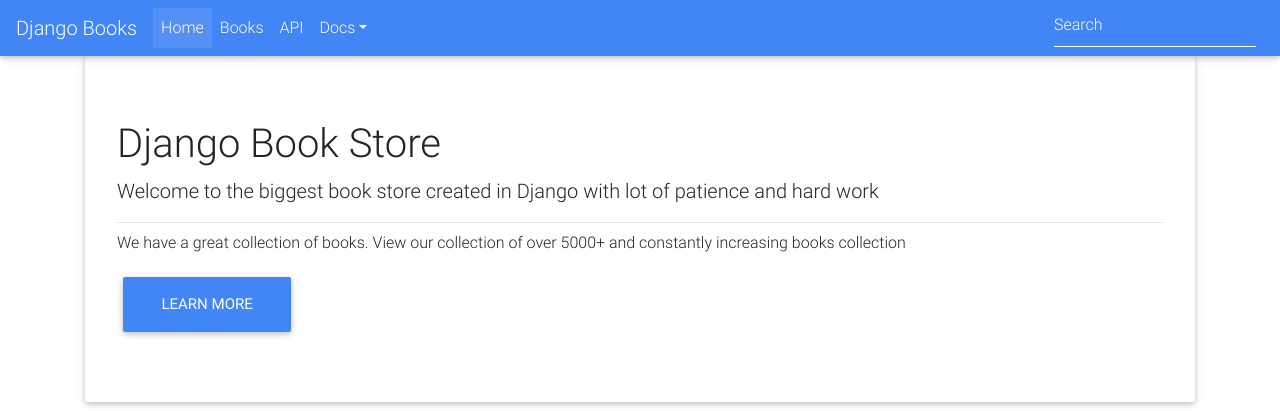
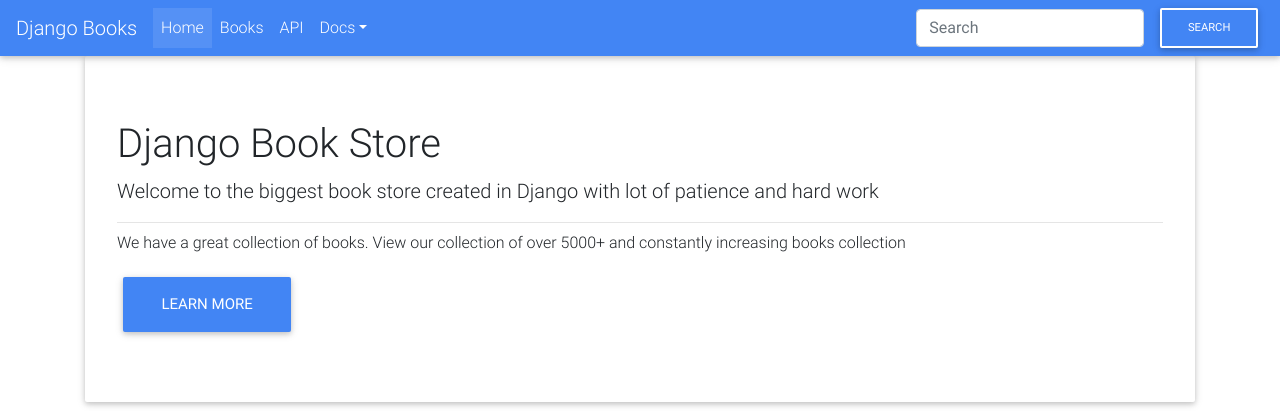
Before and after one commit to Alexmhack/django_books, a Django app: page /book/ in a window 1280 px wide. Shown: the top 411 px of the page. Run offline with Django 3.2, Linux system fonts and the light colour scheme; data that the repository does not hold is empty; parts of the project's set-up code (start-up, migrations or seed data) failed here and were passed over; some libraries are stand-ins or nearby versions.

Commit message:
modify search form

```diff
--- a/templates/navbar.html
+++ b/templates/navbar.html
@@ -40,11 +40,12 @@
         </ul>
         <!-- Links -->
 
-        <form class="form-inline">
-            <div class="md-form my-0">
-                <input class="form-control mr-sm-2" type="text" placeholder="Search" aria-label="Search">
-            </div>
+        <form class="form-inline my-2 my-lg-0 ml-auto" method='POST' action="{% url 'search-results' %}">
+            {% csrf_token %}
+            <input class="form-control" name="query" type="search" placeholder="Search" aria-label="Search">
+            <button class="btn btn-outline-white btn-md my-2 my-sm-0 ml-3" type="submit">Search</button>
         </form>
+
     </div>
     <!-- Collapsible content -->
 
```
